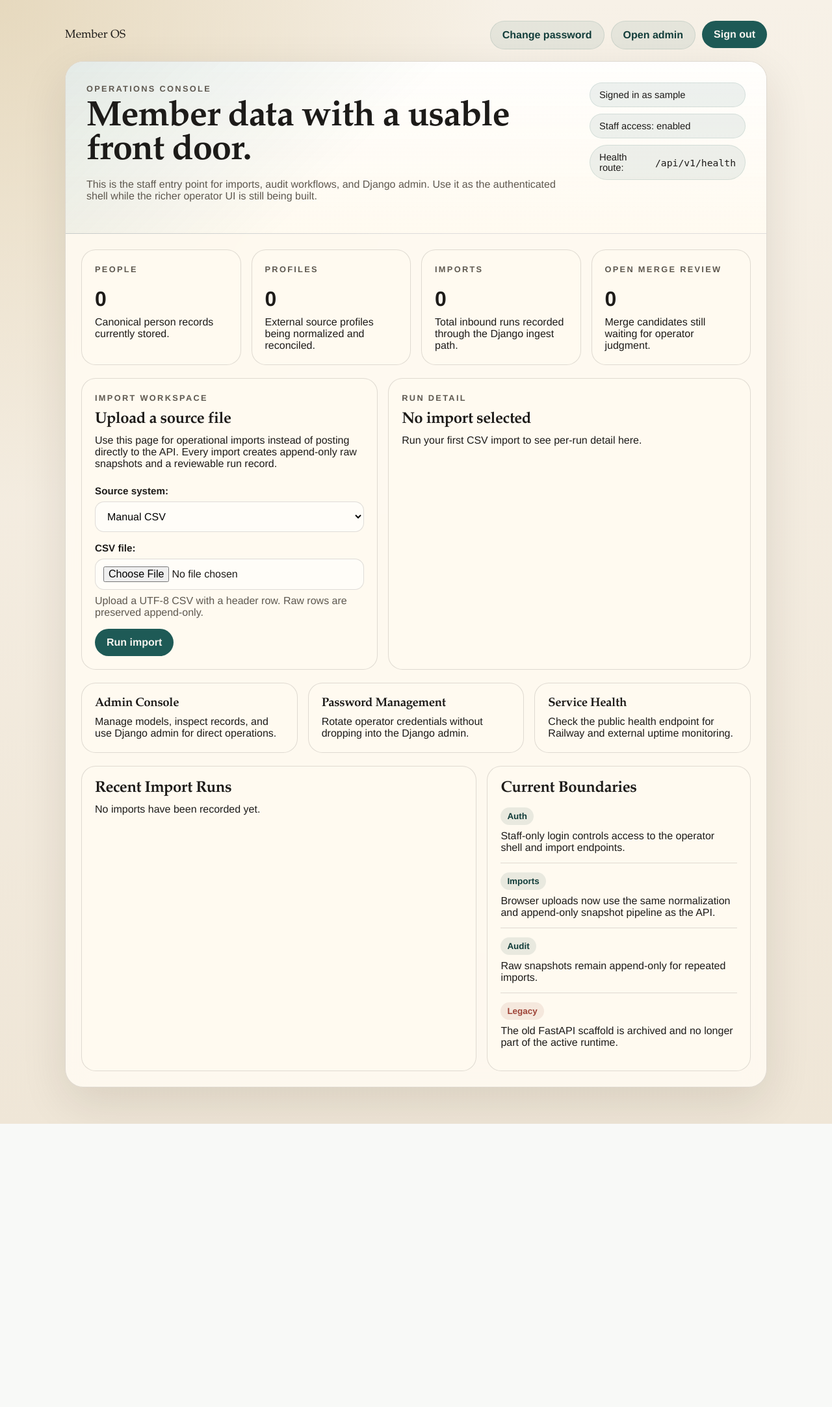
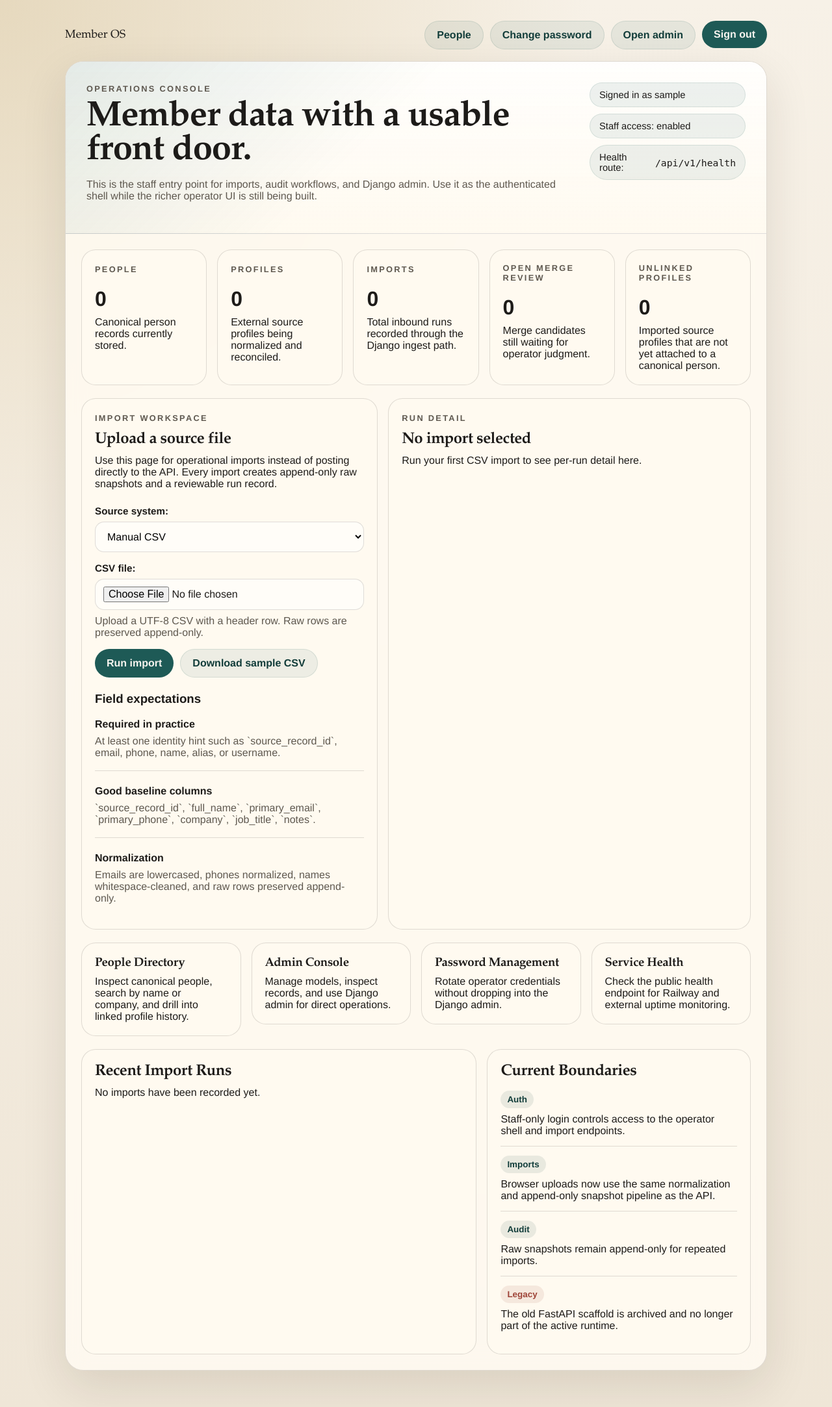
Before and after one commit to tyrannosaurusjr/member-os, a Django app: page /home/ in a window 1280 px wide. Shown: the whole page at 65% size. Before the commit the page ends 1730 px from the top, so only its background shows below. Run offline with Django 5.2, Linux system fonts and the light colour scheme; the visitor is signed in with stand-in values (Sample User, id 1); data that the repository does not hold is empty.

Commit message:
Add people directory and sample import template

```diff
--- a/core/static/core/operator.css
+++ b/core/static/core/operator.css
@@ -120,7 +120,8 @@ a {
 .actions-grid,
 .list-grid,
 .import-grid,
-.detail-grid {
+.detail-grid,
+.payload-columns {
   display: grid;
   gap: 16px;
 }
@@ -146,6 +147,11 @@ a {
   margin-top: 18px;
 }
 
+.payload-columns {
+  grid-template-columns: repeat(auto-fit, minmax(240px, 1fr));
+  margin-top: 14px;
+}
+
 .card,
 .panel,
 .auth-card {
@@ -157,6 +163,10 @@ a {
 .card,
 .panel {
   padding: 20px;
+}
+
+.search-panel {
+  display: grid;
 }
 
 .card-stat {
@@ -322,6 +332,11 @@ input[type="file"] {
   background: #fffdf8;
 }
 
+.search-form {
+  display: grid;
+  gap: 14px;
+}
+
 input[type="file"] {
   padding: 11px 12px;
 }
@@ -377,6 +392,10 @@ input[type="file"] {
   padding-top: 6px;
 }
 
+.expectations-block {
+  margin-top: 22px;
+}
+
 .timeline-block p {
   margin-top: 10px;
 }
--- a/core/views.py
+++ b/core/views.py
@@ -1,21 +1,27 @@
 from functools import wraps
+import csv
+import io
+import json
 from uuid import UUID
 
 from django.contrib import messages
+from django.db.models import Count, Prefetch, Q
 from django.contrib.auth.mixins import LoginRequiredMixin, UserPassesTestMixin
 from django.contrib.auth.views import LoginView, LogoutView, PasswordChangeDoneView, PasswordChangeView
 from django.core.exceptions import PermissionDenied
-from django.http import JsonResponse
+from django.http import HttpResponse, JsonResponse
 from django.shortcuts import get_object_or_404, redirect
 from django.urls import reverse_lazy
 from django.views.decorators.http import require_GET
 from django.views.decorators.http import require_POST
-from django.views.generic import RedirectView, TemplateView
+from django.views import View
+from django.views.generic import DetailView, ListView, RedirectView, TemplateView
 
 from .forms import CsvImportForm, StaffAuthenticationForm, StyledPasswordChangeForm
 from .imports import CsvImportError, import_external_profiles_from_csv, serialize_import_run
 from .models import (
     ExternalProfile,
+    ExternalProfileSnapshot,
     MergeCandidate,
     MergeCandidateStatus,
     Person,
@@ -23,6 +29,37 @@ from .models import (
     SyncDirection,
     SyncRun,
 )
+
+SAMPLE_IMPORT_TEMPLATE_HEADERS = [
+    'source_record_id',
+    'full_name',
+    'primary_email',
+    'primary_phone',
+    'company',
+    'job_title',
+    'notes',
+]
+
+SAMPLE_IMPORT_TEMPLATE_ROWS = [
+    {
+        'source_record_id': 'delphi-001',
+        'full_name': 'Jane Smith',
+        'primary_email': 'jane.smith@example.com',
+        'primary_phone': '+14155550100',
+        'company': 'Goldman Sachs Japan',
+        'job_title': 'Managing Director',
+        'notes': 'Registered by assistant for March salon.',
+    },
+    {
+        'source_record_id': 'event-204',
+        'full_name': 'David Chen',
+        'primary_email': 'david.chen@acme.vc',
+        'primary_phone': '+819012345678',
+        'company': 'Acme Ventures',
+        'job_title': 'Partner',
+        'notes': 'Attended before membership application.',
+    },
+]
 
 
 def staff_api_required(view_func):
@@ -114,6 +151,9 @@ class OperatorHomeView(StaffRequiredMixin, TemplateView):
                 'open_merge_candidates_count': MergeCandidate.objects.filter(
                     status=MergeCandidateStatus.OPEN
                 ).count(),
+                'unlinked_external_profiles_count': ExternalProfile.objects.filter(
+                    person__isnull=True
+                ).count(),
                 'recent_import_runs': recent_import_runs,
                 'selected_import_run': (
                     serialize_import_run(selected_import_run)
@@ -159,6 +199,121 @@ class OperatorHomeView(StaffRequiredMixin, TemplateView):
                 selected_import_run=self.get_selected_import_run(recent_import_runs),
             )
         )
+
+
+class SampleImportTemplateView(StaffRequiredMixin, View):
+    def get(self, _request, *args, **kwargs):
+        output = io.StringIO()
+        writer = csv.DictWriter(output, fieldnames=SAMPLE_IMPORT_TEMPLATE_HEADERS)
+        writer.writeheader()
+        writer.writerows(SAMPLE_IMPORT_TEMPLATE_ROWS)
+        response = HttpResponse(output.getvalue(), content_type='text/csv')
+        response['Content-Disposition'] = (
+            'attachment; filename="member-os-sample-import.csv"'
+        )
+        return response
+
+
+class PeopleDirectoryView(StaffRequiredMixin, ListView):
+    template_name = 'core/people_directory.html'
+    context_object_name = 'people'
+    paginate_by = 50
+
+    def get_queryset(self):
+        queryset = (
+            Person.objects.annotate(
+                external_profile_count=Count('external_profiles', distinct=True)
+            )
+            .order_by('full_name')
+        )
+        query = (self.request.GET.get('q') or '').strip()
+        if query:
+            queryset = queryset.filter(
+                Q(full_name__icontains=query)
+                | Q(primary_email__icontains=query)
+                | Q(company__icontains=query)
+                | Q(job_title__icontains=query)
+                | Q(external_profiles__source_record_id__icontains=query)
+            ).distinct()
+        return queryset
+
+    def get_context_data(self, **kwargs):
+        context = super().get_context_data(**kwargs)
+        query = (self.request.GET.get('q') or '').strip()
+        context.update(
+            {
+                'query': query,
+                'people_count': Person.objects.count(),
+                'linked_external_profiles_count': ExternalProfile.objects.filter(
+                    person__isnull=False
+                ).count(),
+                'unlinked_external_profiles_count': ExternalProfile.objects.filter(
+                    person__isnull=True
+                ).count(),
+                'recent_unlinked_profiles': ExternalProfile.objects.filter(
+                    person__isnull=True
+                ).order_by('-updated_at')[:8],
+            }
+        )
+        return context
+
+
+class PersonDetailView(StaffRequiredMixin, DetailView):
+    template_name = 'core/person_detail.html'
+    context_object_name = 'person'
+    slug_field = 'person_id'
+    slug_url_kwarg = 'person_id'
+
+    def get_queryset(self):
+        return Person.objects.prefetch_related(
+            Prefetch(
+                'external_profiles',
+                queryset=ExternalProfile.objects.prefetch_related(
+                    'aliases',
+                    'snapshots',
+                ).order_by('-source_last_seen_at', '-updated_at'),
+            ),
+            'organization_links__organization',
+        )
+
+    def get_context_data(self, **kwargs):
+        context = super().get_context_data(**kwargs)
+        person = context['person']
+        recent_snapshots = []
+        for snapshot in (
+            ExternalProfileSnapshot.objects.filter(external_profile__person=person)
+            .select_related('external_profile', 'sync_run')
+            .order_by('-created_at')[:12]
+        ):
+            recent_snapshots.append(
+                {
+                    'created_at': snapshot.created_at,
+                    'observed_at': snapshot.observed_at,
+                    'source_system': snapshot.external_profile.get_source_system_display(),
+                    'source_record_id': snapshot.external_profile.source_record_id,
+                    'sync_run_id': (
+                        str(snapshot.sync_run.sync_run_id) if snapshot.sync_run else None
+                    ),
+                    'raw_payload_pretty': json.dumps(
+                        snapshot.raw_payload_json,
+                        indent=2,
+                        sort_keys=True,
+                    ),
+                    'normalized_payload_pretty': json.dumps(
+                        snapshot.normalized_payload_json,
+                        indent=2,
+                        sort_keys=True,
+                    ),
+                }
+            )
+
+        context.update(
+            {
+                'recent_snapshots': recent_snapshots,
+                'external_profile_count': person.external_profiles.count(),
+            }
+        )
+        return context
 
 
 class StaffPasswordChangeView(StaffRequiredMixin, PasswordChangeView):
--- a/member_os/urls.py
+++ b/member_os/urls.py
@@ -20,6 +20,9 @@ from django.urls import include, path
 from core.views import (
     OperatorHomeView,
     OperatorRootView,
+    PeopleDirectoryView,
+    PersonDetailView,
+    SampleImportTemplateView,
     StaffLoginView,
     StaffLogoutView,
     StaffPasswordChangeDoneView,
@@ -29,6 +32,9 @@ from core.views import (
 urlpatterns = [
     path('', OperatorRootView.as_view(), name='root'),
     path('home/', OperatorHomeView.as_view(), name='operator-home'),
+    path('imports/sample.csv', SampleImportTemplateView.as_view(), name='sample-import-csv-template'),
+    path('people/', PeopleDirectoryView.as_view(), name='people-directory'),
+    path('people/<uuid:person_id>/', PersonDetailView.as_view(), name='person-detail'),
     path('login/', StaffLoginView.as_view(), name='login'),
     path('logout/', StaffLogoutView.as_view(), name='logout'),
     path(
--- a/templates/core/operator_home.html
+++ b/templates/core/operator_home.html
@@ -7,6 +7,7 @@
     <div class="site-nav">
       <a class="brand" href="{% url 'operator-home' %}">Member OS</a>
       <div class="nav-actions">
+        <a class="button button-secondary" href="{% url 'people-directory' %}">People</a>
         <a class="button button-secondary" href="{% url 'password_change' %}">Change password</a>
         <a class="button button-secondary" href="/admin/">Open admin</a>
         <form class="inline-form" method="post" action="{% url 'logout' %}">
@@ -63,6 +64,11 @@
             <p class="card-stat">{{ open_merge_candidates_count }}</p>
             <p>Merge candidates still waiting for operator judgment.</p>
           </article>
+          <article class="card">
+            <span class="eyebrow">Unlinked Profiles</span>
+            <p class="card-stat">{{ unlinked_external_profiles_count }}</p>
+            <p>Imported source profiles that are not yet attached to a canonical person.</p>
+          </article>
         </section>
 
         <section class="import-grid">
@@ -99,8 +105,27 @@
               </div>
               <div class="nav-actions">
                 <input type="submit" value="Run import">
+                <a class="button button-secondary" href="{% url 'sample-import-csv-template' %}">Download sample CSV</a>
               </div>
             </form>
+
+            <div class="expectations-block">
+              <h3>Field expectations</h3>
+              <ul class="list compact-list">
+                <li>
+                  <p><strong>Required in practice</strong></p>
+                  <p class="muted">At least one identity hint such as `source_record_id`, email, phone, name, alias, or username.</p>
+                </li>
+                <li>
+                  <p><strong>Good baseline columns</strong></p>
+                  <p class="muted">`source_record_id`, `full_name`, `primary_email`, `primary_phone`, `company`, `job_title`, `notes`.</p>
+                </li>
+                <li>
+                  <p><strong>Normalization</strong></p>
+                  <p class="muted">Emails are lowercased, phones normalized, names whitespace-cleaned, and raw rows preserved append-only.</p>
+                </li>
+              </ul>
+            </div>
           </article>
 
           <article class="panel">
@@ -170,6 +195,12 @@
         </section>
 
         <section class="actions-grid">
+          <a class="action-link" href="{% url 'people-directory' %}">
+            <article class="card">
+              <h3>People Directory</h3>
+              <p>Inspect canonical people, search by name or company, and drill into linked profile history.</p>
+            </article>
+          </a>
           <a class="action-link" href="/admin/">
             <article class="card">
               <h3>Admin Console</h3>
```
Also changed, not shown: core/tests.py (+72 -0 lines), templates/core/people_directory.html (added, +103 -0 lines), templates/core/person_detail.html (added, +155 -0 lines), README.md.
